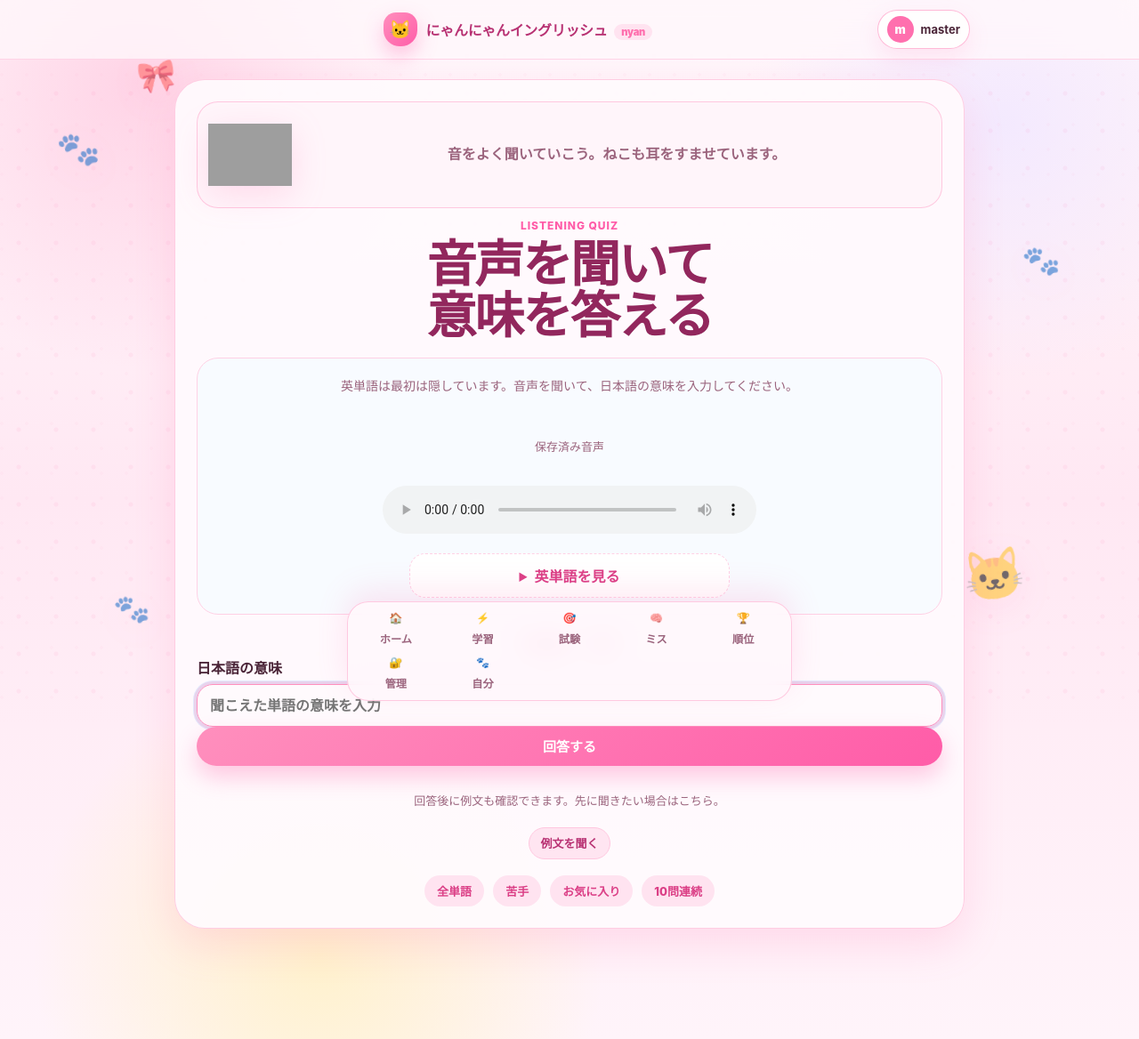
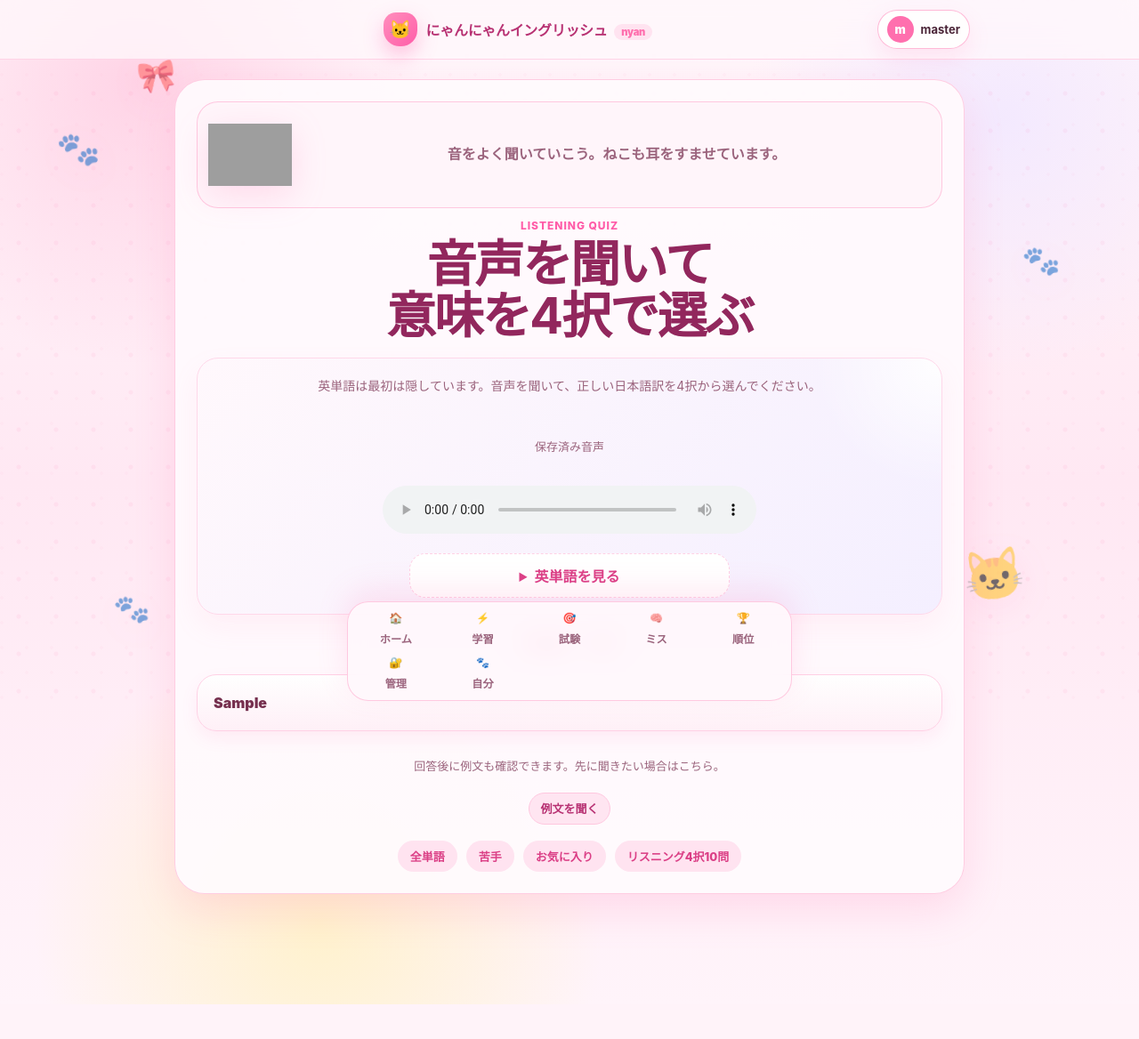
Before and after one commit to daisukkekisekinosedai-alt/english_app, a Flask app: page /listen in a window 1280 px wide. Shown: the whole page at 89% size. After the commit the page ends 1129 px from the top, so only its background shows below. Run offline with Flask 3, Linux system fonts and the light colour scheme; a user stored in the database is signed in; data comes from the database, SQL or seed files in the repository; tables that the repository leaves empty hold one stand-in row (values such as "Sample post"); grey boxes are pictures that could not be loaded.

Commit message:
change listening test to choice quiz

```diff
--- a/app.py
+++ b/app.py
@@ -3107,7 +3107,9 @@ def listen_quiz():
     if word is None:
         return redirect(url_for("words", error="no_words"))
 
-    return render_template("listening_quiz.html", word=word, mode="listen", scope=scope)
+    # v18: リスニングは入力式ではなく、日本語訳を選ぶ4択問題にします。
+    choices = get_choices(word)
+    return render_template("listening_quiz.html", word=word, choices=choices, mode="listen", scope=scope)
 
 
 @app.route("/answer", methods=["POST"])
@@ -3198,7 +3200,7 @@ def session_quiz():
         session["quiz_session"] = data
         return redirect(url_for("session_quiz"))
 
-    choices = get_choices(word) if data["mode"] == "choice" else []
+    choices = get_choices(word) if data["mode"] in ["choice", "listen"] else []
 
     return render_template(
         "session_quiz.html",
--- a/static/css/style.css
+++ b/static/css/style.css
@@ -3954,3 +3954,27 @@ textarea:focus {
         justify-items: start;
     }
 }
+
+
+/* =========================================================
+   v18 Listening choice quiz
+   ========================================================= */
+
+.listening-choice-grid .choice-button {
+    min-height: 64px;
+    text-align: left;
+    justify-content: flex-start;
+    padding-left: 18px;
+}
+
+.listening-card .listen-panel {
+    background:
+        radial-gradient(circle at top right, rgba(255,255,255,0.96), transparent 9rem),
+        linear-gradient(135deg, #fff8fc, #f4efff);
+    border: 1px solid #ffd8ea;
+    box-shadow: 0 14px 30px rgba(255, 143, 189, 0.10);
+}
+
+.listening-card .large-audio {
+    font-size: 1.08rem;
+}
--- a/templates/listening_quiz.html
+++ b/templates/listening_quiz.html
@@ -9,10 +9,10 @@
         <p>音をよく聞いていこう。ねこも耳をすませています。</p>
     </div>
     <p class="eyebrow">Listening quiz</p>
-    <h1>音声を聞いて<br>意味を答える</h1>
+    <h1>音声を聞いて<br>意味を4択で選ぶ</h1>
 
     <div class="listen-panel">
-        <p class="lead small-lead">英単語は最初は隠しています。音声を聞いて、日本語の意味を入力してください。</p>
+        <p class="lead small-lead">英単語は最初は隠しています。音声を聞いて、正しい日本語訳を4択から選んでください。</p>
 
         {% if word["audio_file"] %}
             <p class="muted">保存済み音声</p>
@@ -46,12 +46,11 @@
         <input type="hidden" name="mode" value="listen">
         <input type="hidden" name="scope" value="{{ scope }}">
 
-        <label class="input-answer-label">
-            日本語の意味
-            <input type="text" name="answer" required autofocus placeholder="聞こえた単語の意味を入力">
-        </label>
-
-        <button class="button primary wide" type="submit">回答する</button>
+        <div class="choice-grid listening-choice-grid">
+            {% for choice in choices %}
+                <button class="choice-button" type="submit" name="answer" value="{{ choice }}">{{ choice }}</button>
+            {% endfor %}
+        </div>
     </form>
 
     {% if word["example"] %}
@@ -65,7 +64,7 @@
         <a href="{{ url_for('listen_quiz', scope='all') }}">全単語</a>
         <a href="{{ url_for('listen_quiz', scope='weak') }}">苦手</a>
         <a href="{{ url_for('listen_quiz', scope='favorite') }}">お気に入り</a>
-        <a href="{{ url_for('session_start', mode='listen', scope=scope, count=10) }}">10問連続</a>
+        <a href="{{ url_for('session_start', mode='listen', scope=scope, count=10) }}">リスニング4択10問</a>
     </div>
 </section>
 {% endblock %}
--- a/templates/result.html
+++ b/templates/result.html
@@ -53,7 +53,7 @@
 
     <div class="hero-actions">
         {% if mode == "listen" %}
-            <a class="button primary" href="{{ url_for('listen_quiz', scope=scope) }}">次の音声問題</a>
+            <a class="button primary" href="{{ url_for('listen_quiz', scope=scope) }}">次のリスニング4択</a>
         {% else %}
             <a class="button primary" href="{{ url_for('quiz', mode=mode, scope=scope) }}">次の問題</a>
         {% endif %}
--- a/templates/session_quiz.html
+++ b/templates/session_quiz.html
@@ -24,7 +24,7 @@
 
     {% if data.mode == "listen" %}
         <div class="listen-panel">
-            <p class="lead small-lead">まず音声を聞いて、日本語の意味を入力してください。</p>
+            <p class="lead small-lead">まず音声を聞いて、正しい日本語訳を4択から選んでください。</p>
             {% if word["audio_file"] %}
                 <p class="muted">保存済み音声</p>
                 <audio controls autoplay preload="auto" src="{{ url_for('static', filename=word['audio_file']) }}"></audio>
@@ -55,14 +55,14 @@
     <form method="POST" action="{{ url_for('session_answer') }}" class="quiz-form">
         <input type="hidden" name="word_id" value="{{ word['id'] }}">
 
-        {% if data.mode == "input" or data.mode == "listen" %}
+        {% if data.mode == "input" %}
             <label class="input-answer-label">
                 回答
                 <input type="text" name="answer" required autofocus placeholder="日本語の意味を入力">
             </label>
             <button class="button primary wide" type="submit">回答する</button>
         {% else %}
-            <div class="choice-grid">
+            <div class="choice-grid {% if data.mode == 'listen' %}listening-choice-grid{% endif %}">
                 {% for choice in choices %}
                     <button class="choice-button" type="submit" name="answer" value="{{ choice }}">{{ choice }}</button>
                 {% endfor %}
```
Also changed, not shown: README_UPDATE_V18_LISTENING_CHOICE_QUIZ.md (added).
